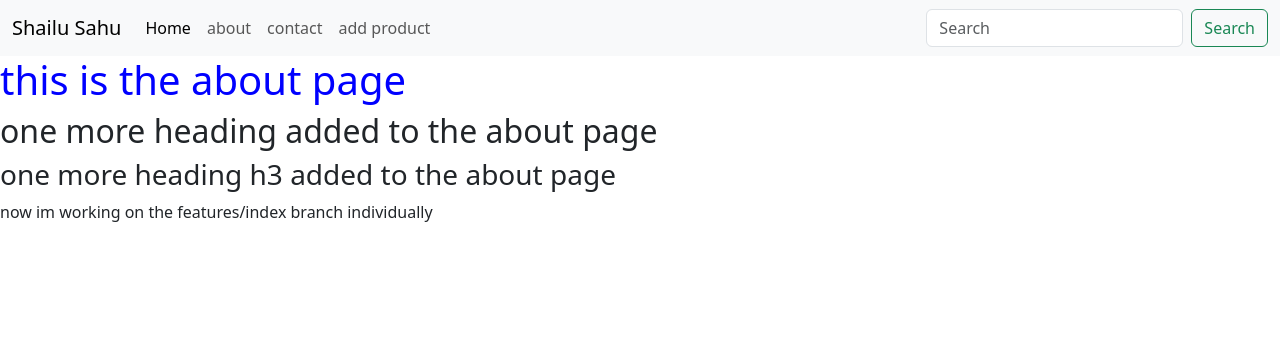
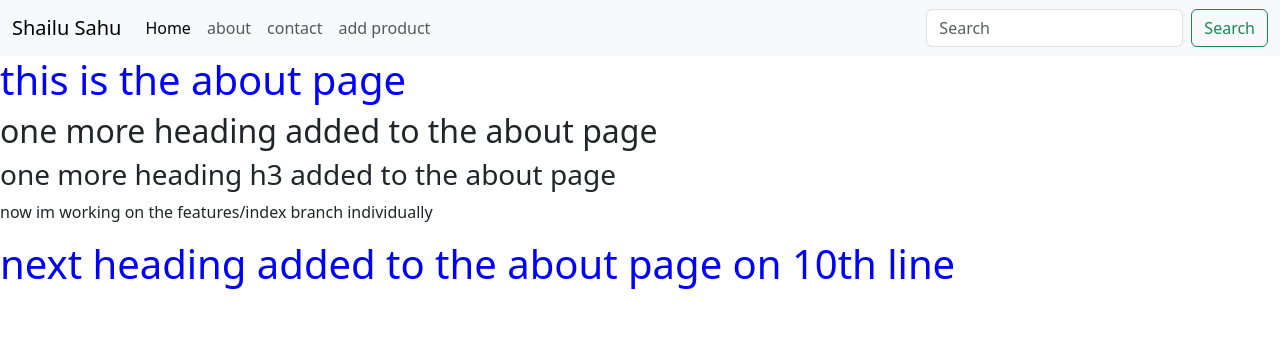
Before and after one commit to shailendra-sahu-43/first_django_project, a Django app: page /about in a window 1280 px wide. Shown: the top 356 px of the page. Run offline with Django 5.2, Linux system fonts and the light colour scheme.

Commit message:
new heading on about page on line 10

```diff
--- a/new_project/templates/about.html
+++ b/new_project/templates/about.html
@@ -6,4 +6,6 @@
 <h2> one more heading added to the about page</h2>
 <h3> one more heading h3 added to the about page</h3>
 <p> now im working on the features/index branch individually </p>
+
+<h1> next heading added to the about page on 10th line </h1>
 {% endblock %}
```
